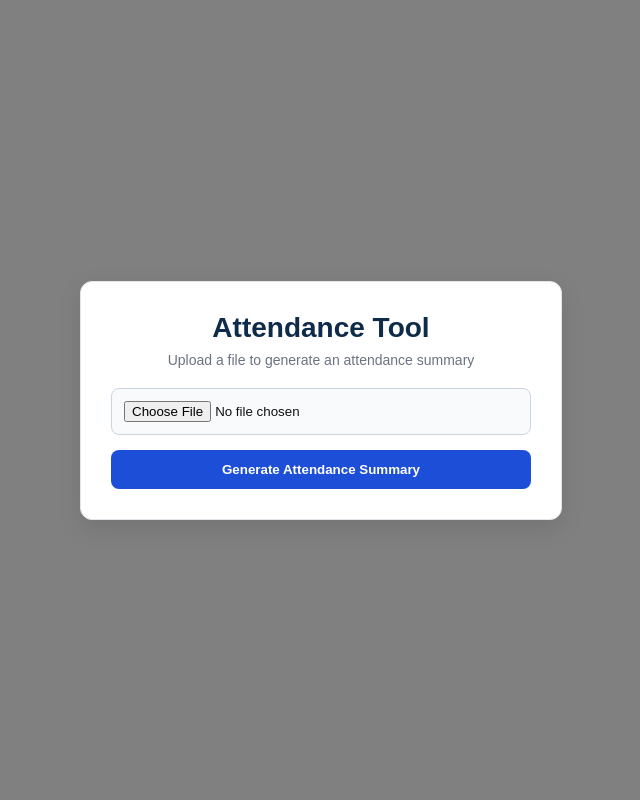
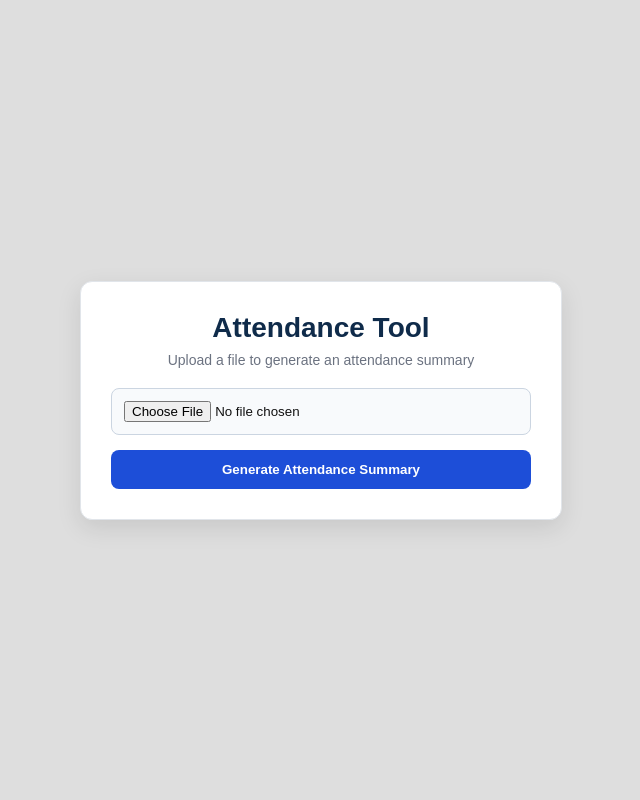
Before and after one commit to Colin-Kocher/attendance-web, a Flask app: page / in a window 1280 px wide. Shown: the whole page, without its empty margins (319-959 px from the left). Run offline with Flask 3, Linux system fonts and the light colour scheme.

Commit message:
Update index.html

```diff
--- a/templates/index.html
+++ b/templates/index.html
@@ -9,7 +9,7 @@
         body {
             margin: 0;
             font-family: Arial, Helvetica, sans-serif;
-            background: #808080;  /* Grey */
+            background: #DEDEDE;  /* Grey */
             color: #111;           /* Black text */
         }
 
```
